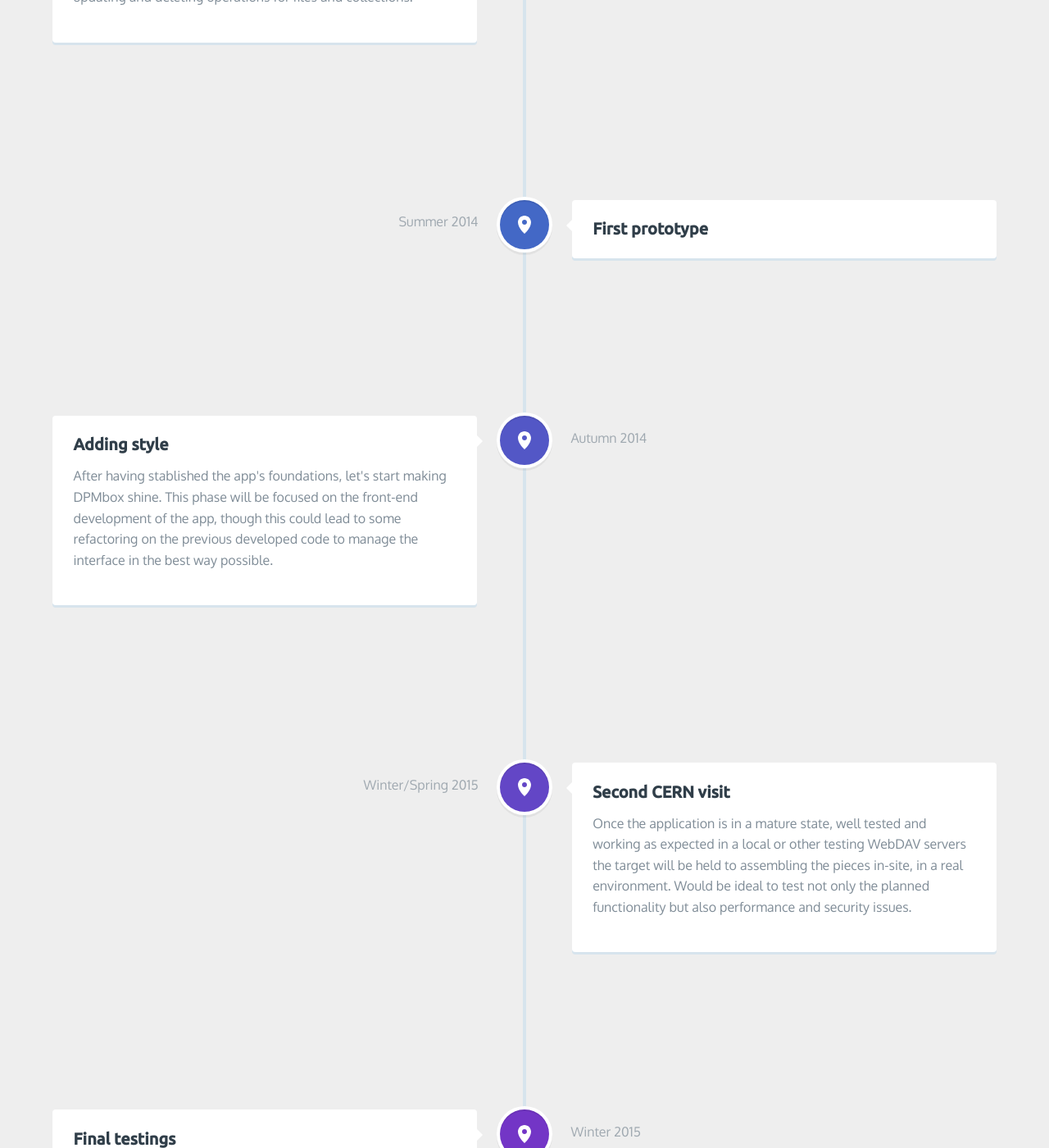
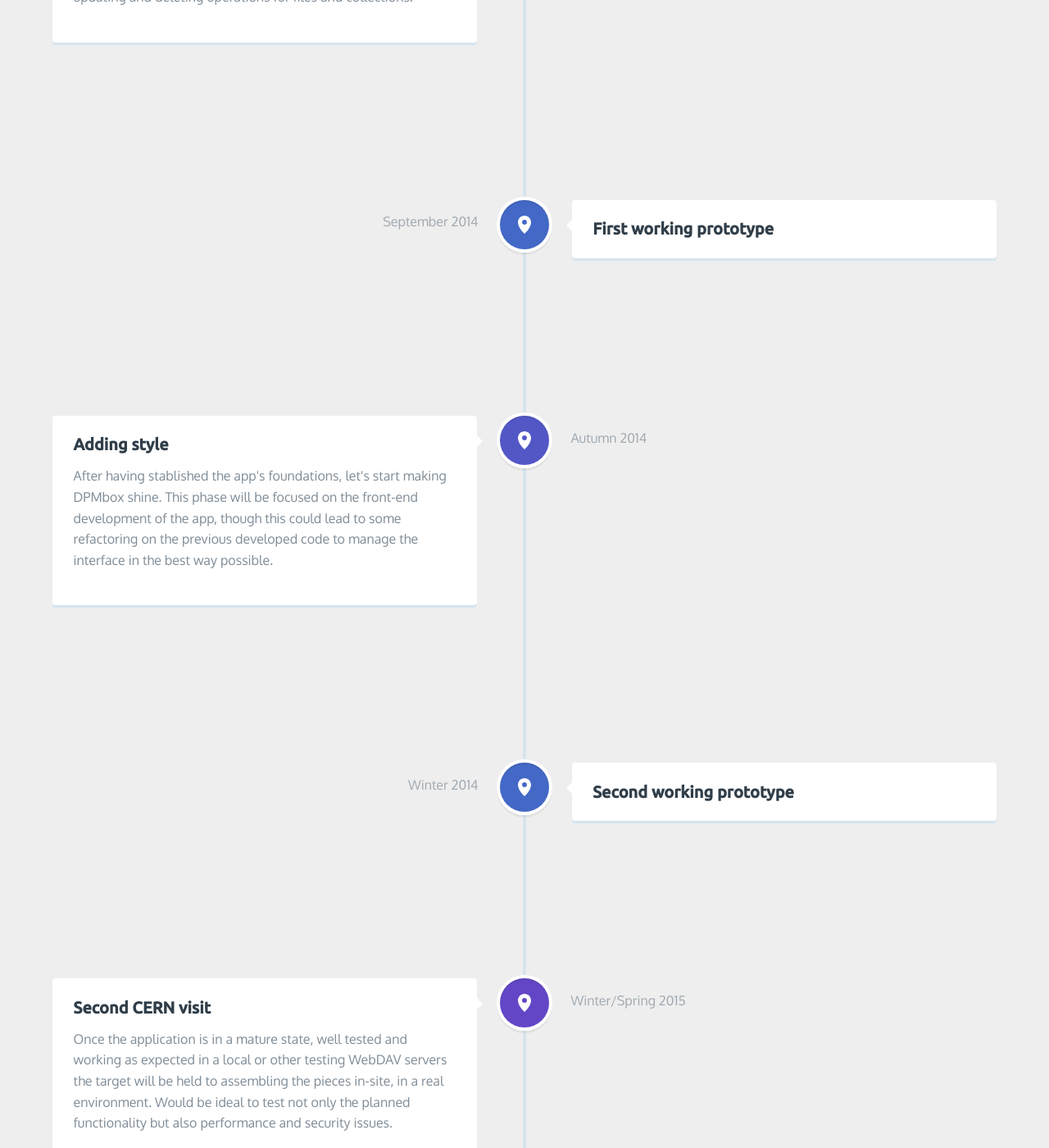
Before and after one commit to calvellido/DPMbox, a Jekyll site: the page roadmap/index.html, which Jekyll copies as it is, in a window 1280 px wide and 1400 px high, scrolled down 1319 px. Shown: the whole window at 82% size. Built offline with Jekyll 4.4.1, drawn with Linux system fonts in a browser that asks for light colours; nearby versions of some CDN libraries; Markdown is read by kramdown in place of the engine named in the settings.

Commit message:
Added another prototype to the roadmap

```diff
--- a/roadmap/index.html
+++ b/roadmap/index.html
@@ -67,8 +67,8 @@
 			</div> <!-- cd-timeline-img -->
 
 			<div class="cd-timeline-content">
-				<h2>First prototype</h2>
-				<span class="cd-date">Summer 2014</span>
+				<h2>First working prototype</h2>
+				<span class="cd-date">September 2014</span>
 			</div> <!-- cd-timeline-content -->
 		</div> <!-- cd-timeline-block -->
 
@@ -82,6 +82,17 @@
 				<p>After having stablished the app's foundations, let's start making DPMbox shine. This phase will be focused on the front-end development of the app, though this could lead to some refactoring on the previous developed code to manage the interface in the best way possible.</p>
 				<!--a href="#0" class="cd-read-more">Read more</a-->
 				<span class="cd-date">Autumn 2014</span>
+			</div> <!-- cd-timeline-content -->
+		</div> <!-- cd-timeline-block -->
+
+		<div class="cd-timeline-block">
+			<div class="cd-timeline-img cd-3">
+				<img src="img/cd-icon-location.svg" alt="Location">
+			</div> <!-- cd-timeline-img -->
+
+			<div class="cd-timeline-content">
+				<h2>Second working prototype</h2>
+				<span class="cd-date">Winter 2014</span>
 			</div> <!-- cd-timeline-content -->
 		</div> <!-- cd-timeline-block -->
 
```
